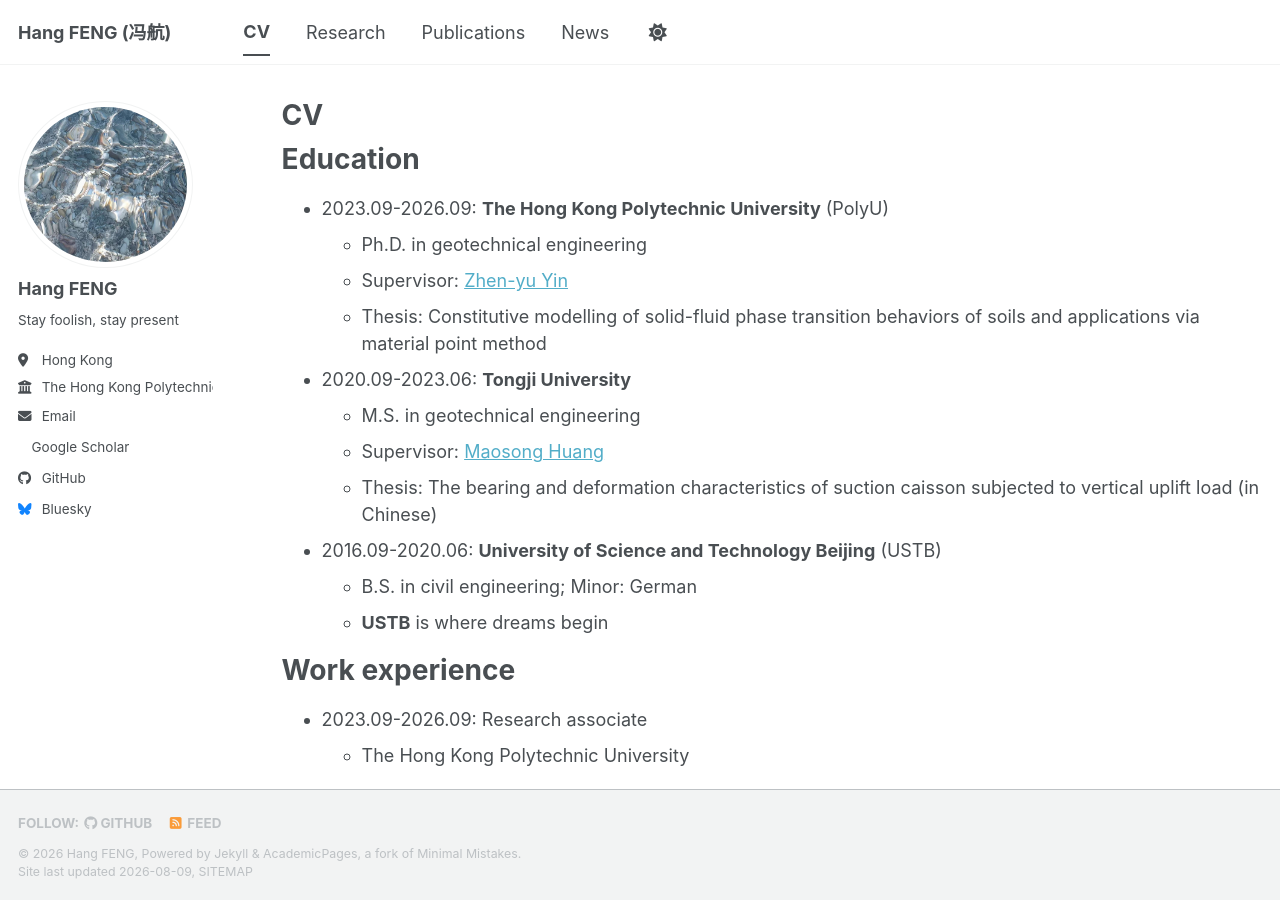
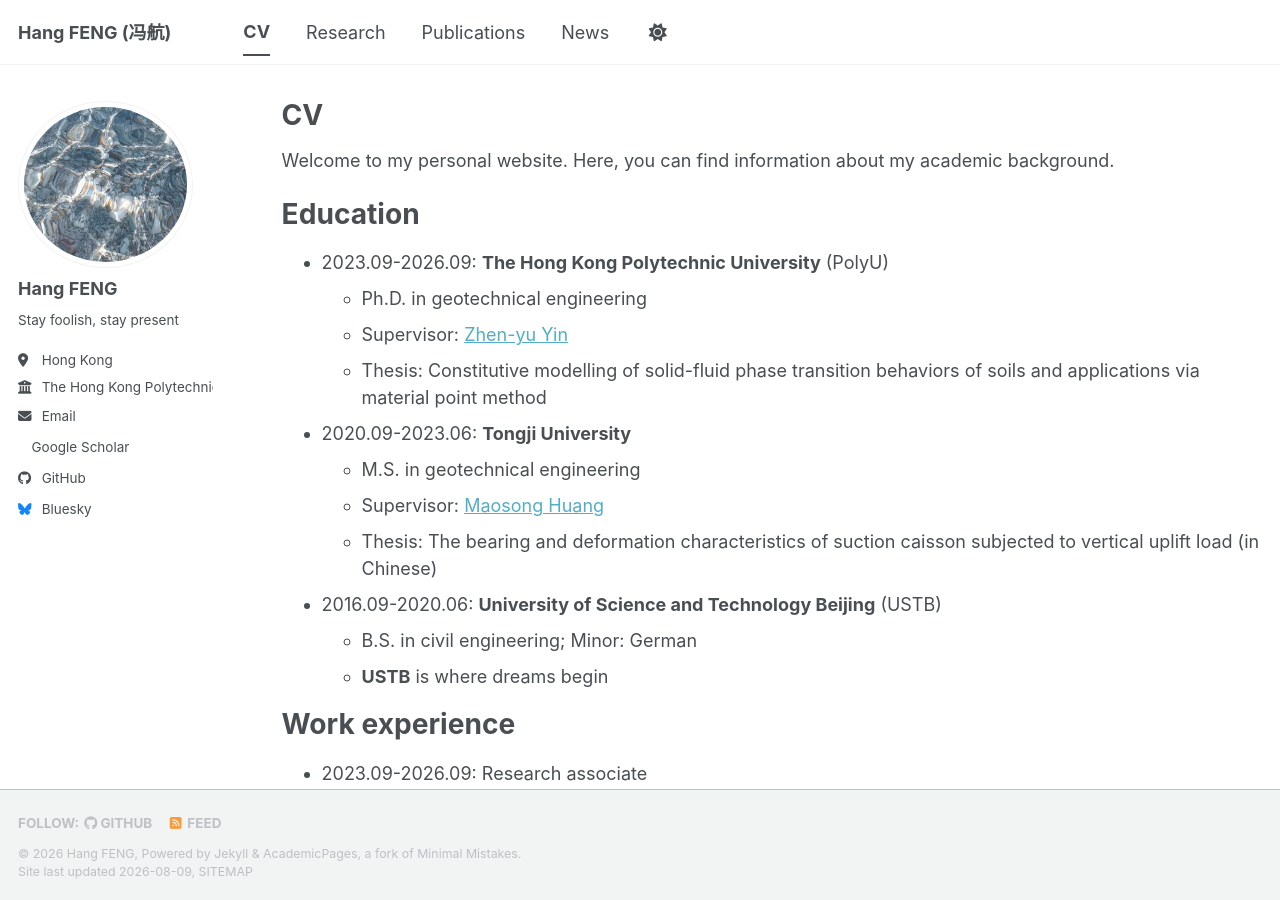
Before and after one commit to fenghang454/fenghang454.github.io, a Jekyll site: the page built from _pages/cv.md, in a window 1280 px wide and 900 px high. Built offline with Jekyll 4.4.1, drawn with Linux system fonts in a browser that asks for light colours; a style sheet for code colours, icons or effects is not loaded.

Commit message:
Update cv.md

```diff
--- a/_pages/cv.md
+++ b/_pages/cv.md
@@ -6,6 +6,8 @@ author_profile: true
 redirect_from:
   - /resume
 ---
+
+Welcome to my personal website. Here, you can find information about my academic background.
 
 Education
 ======
```
